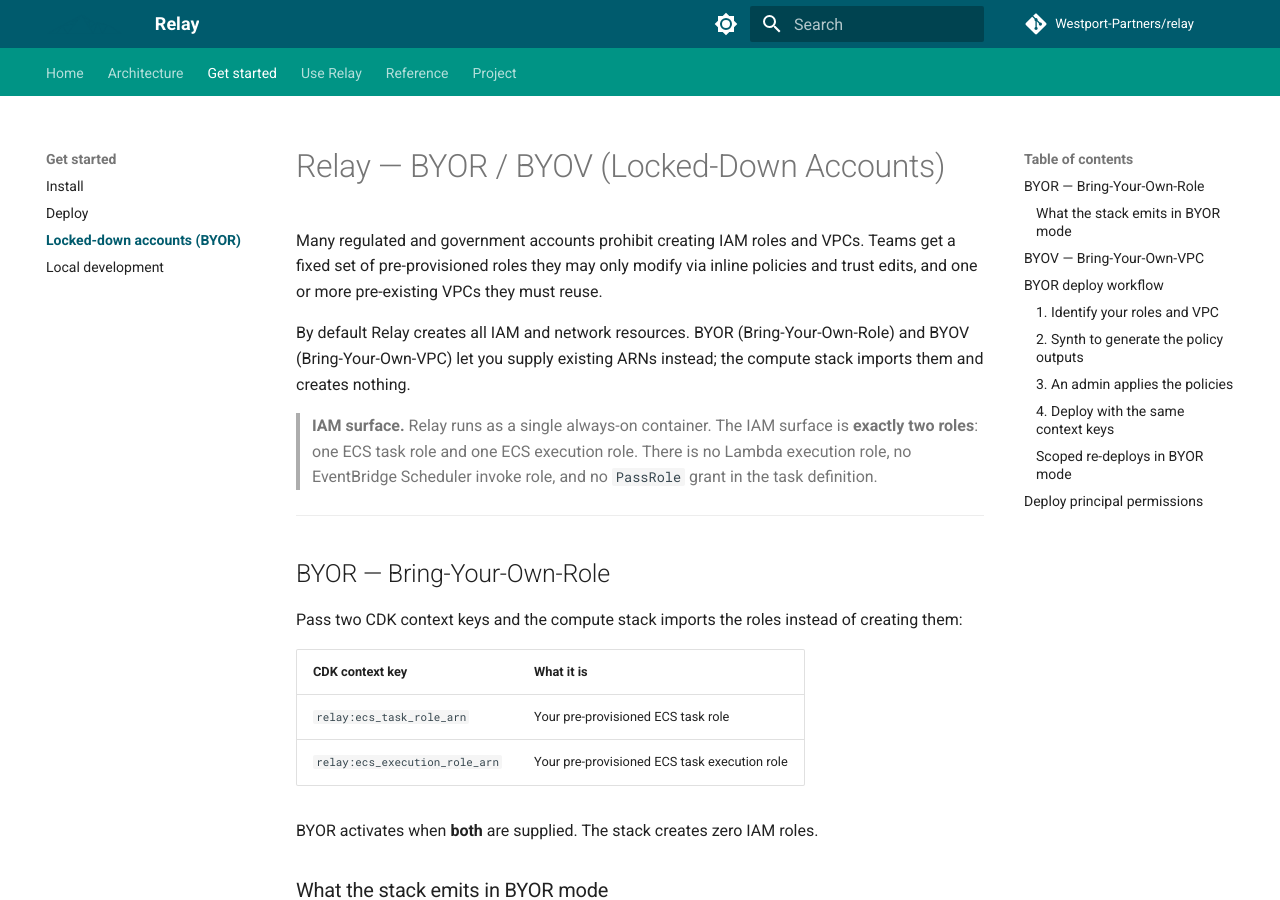
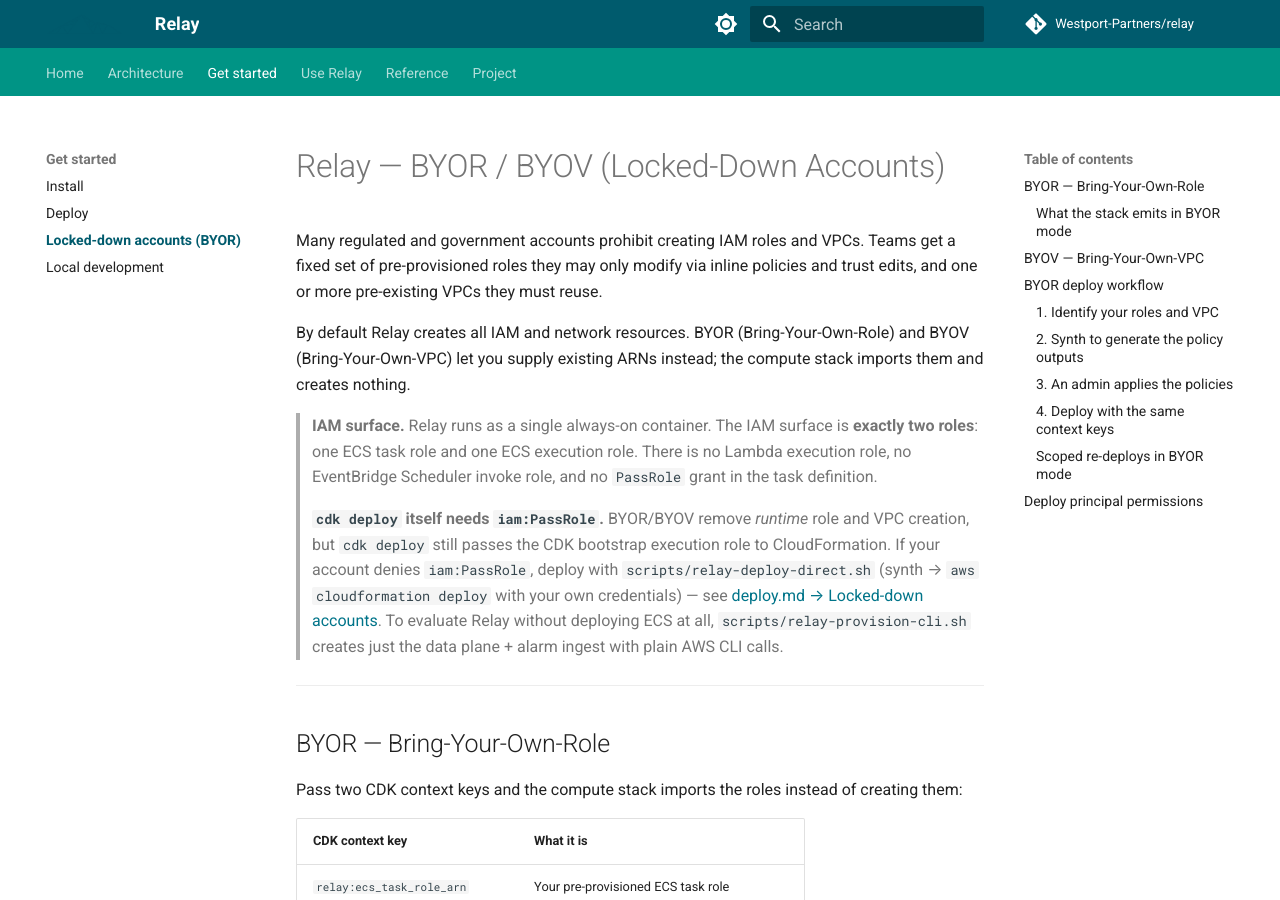
Before and after one commit to Westport-Partners/relay, an MkDocs documentation site: the page built from docs/byor.md, in a window 1280 px wide and 900 px high. Built offline with MkDocs 1.6.1 and Material for MkDocs 9.7.7, drawn with Linux system fonts in a browser that asks for light colours; comment, search, counter and statistics services are not loaded.

Commit message:
docs: cross-link locked-down deploy path from byor.md + record in STATUS ledger (#49)
byor.md now points to relay-deploy-direct.sh / relay-provision-cli.sh for the
deploy-time PassRole problem (distinct from the runtime task-role surface it
already covers). STATUS.md gains rows for data-only deploy, CFN-direct deploy,
and pure-CLI provisioning.

Co-Authored-By: Claude Opus 4.8 <noreply@anthropic.com>

```diff
--- a/docs/byor.md
+++ b/docs/byor.md
@@ -12,6 +12,14 @@ and creates nothing.
 > **exactly two roles**: one ECS task role and one ECS execution role. There is no
 > Lambda execution role, no EventBridge Scheduler invoke role, and no `PassRole` grant in the
 > task definition.
+
+> **`cdk deploy` itself needs `iam:PassRole`.** BYOR/BYOV remove *runtime* role and
+> VPC creation, but `cdk deploy` still passes the CDK bootstrap execution role to
+> CloudFormation. If your account denies `iam:PassRole`, deploy with
+> `scripts/relay-deploy-direct.sh` (synth → `aws cloudformation deploy` with your own
+> credentials) — see [deploy.md → Locked-down accounts](deploy.md#locked-down-accounts-iampassrole-denied).
+> To evaluate Relay without deploying ECS at all, `scripts/relay-provision-cli.sh`
+> creates just the data plane + alarm ingest with plain AWS CLI calls.
 
 ---
 
```
Also changed, not shown: docs/status.md (+3 -0 lines).
